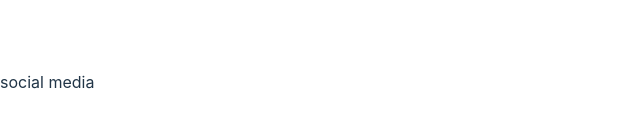
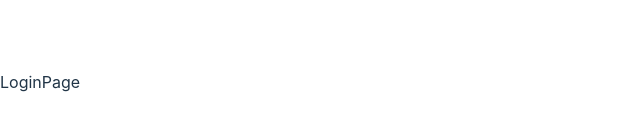
Before and after one commit to mvykool/social-media-tuto, a React (Vite) app in the folder client/: page / in a window 1280 px wide. Shown: the part 318-448 px from the top of the page, without its empty margins (0-640 px from the left). Built offline with nearby package versions, Linux system fonts and the light colour scheme.

Commit message:
set reoutes

```diff
--- a/client/src/App.tsx
+++ b/client/src/App.tsx
@@ -1,12 +1,19 @@
-import { useState } from 'react'
+import { BrowserRouter, Navigate, Routes, Route } from "react-router-dom";
+import HomePage from "./layout/homePage";
+import LoginPage from "./layout/loginPage";
+import ProfilePage from "./layout/profilePage";
 
 function App() {
 
 
   return (
-    <div>
-     social media
-    </div>
+   <BrowserRouter>
+      <Routes>
+        <Route path="/" element={<LoginPage/>} />
+        <Route path="/home" element={<HomePage/>} />
+        <Route path="/profile/:userid" element={<ProfilePage/>} />
+      </Routes>
+   </BrowserRouter>
   )
 }
 
--- /dev/null
+++ b/client/src/layout/homePage/index.tsx
@@ -0,0 +1,9 @@
+import React from 'react'
+
+const HomePage = () => {
+  return (
+    <div>HomePage</div>
+  )
+}
+
+export default HomePage
--- /dev/null
+++ b/client/src/layout/loginPage/index.tsx
@@ -0,0 +1,9 @@
+import React from 'react'
+
+const LoginPage = () => {
+  return (
+    <div>LoginPage</div>
+  )
+}
+
+export default LoginPage
--- /dev/null
+++ b/client/src/layout/profilePage/index.tsx
@@ -0,0 +1,9 @@
+import React from 'react'
+
+const ProfilePage = () => {
+  return (
+    <div>ProfilePage</div>
+  )
+}
+
+export default ProfilePage
```
Also changed, not shown: client/src/layout/navbar/index.tsx (added, +9 -0 lines), client/src/layout/widgets/index.tsx (added), client/src/state/index.ts (added).
